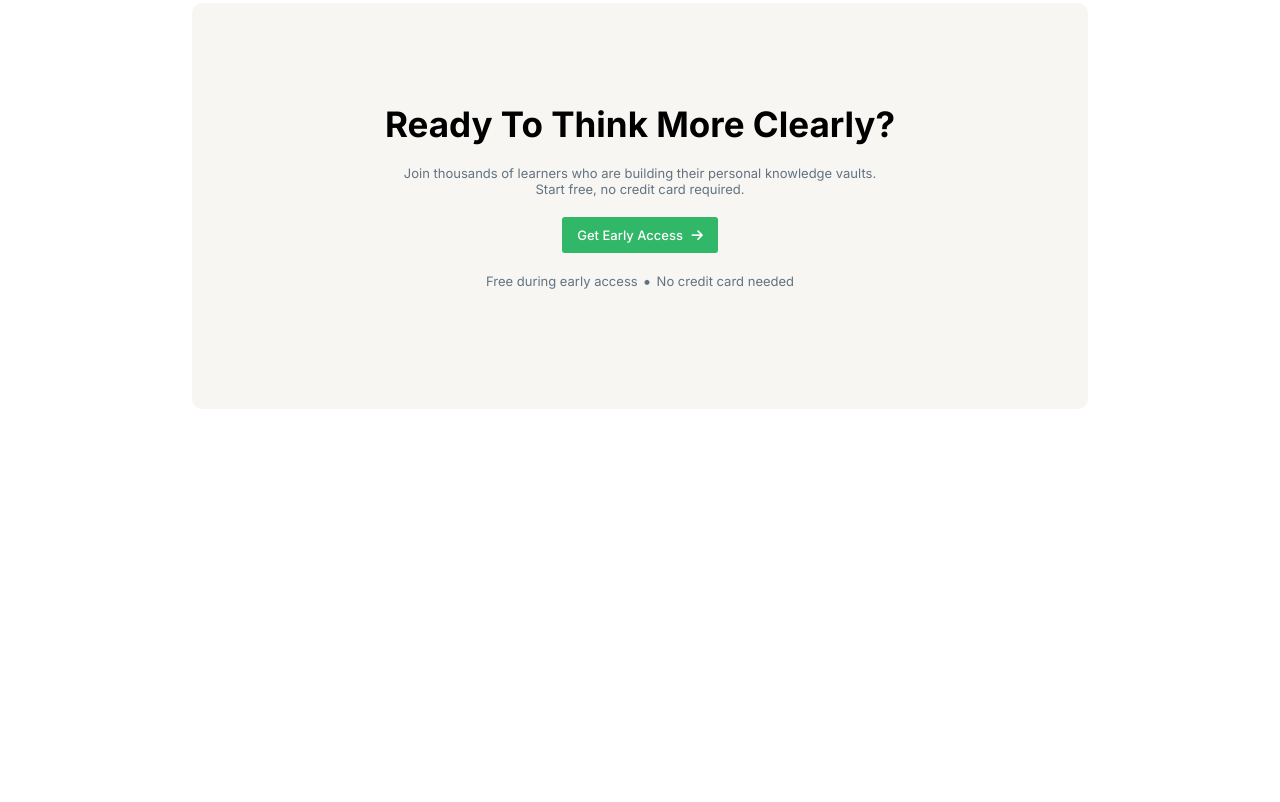
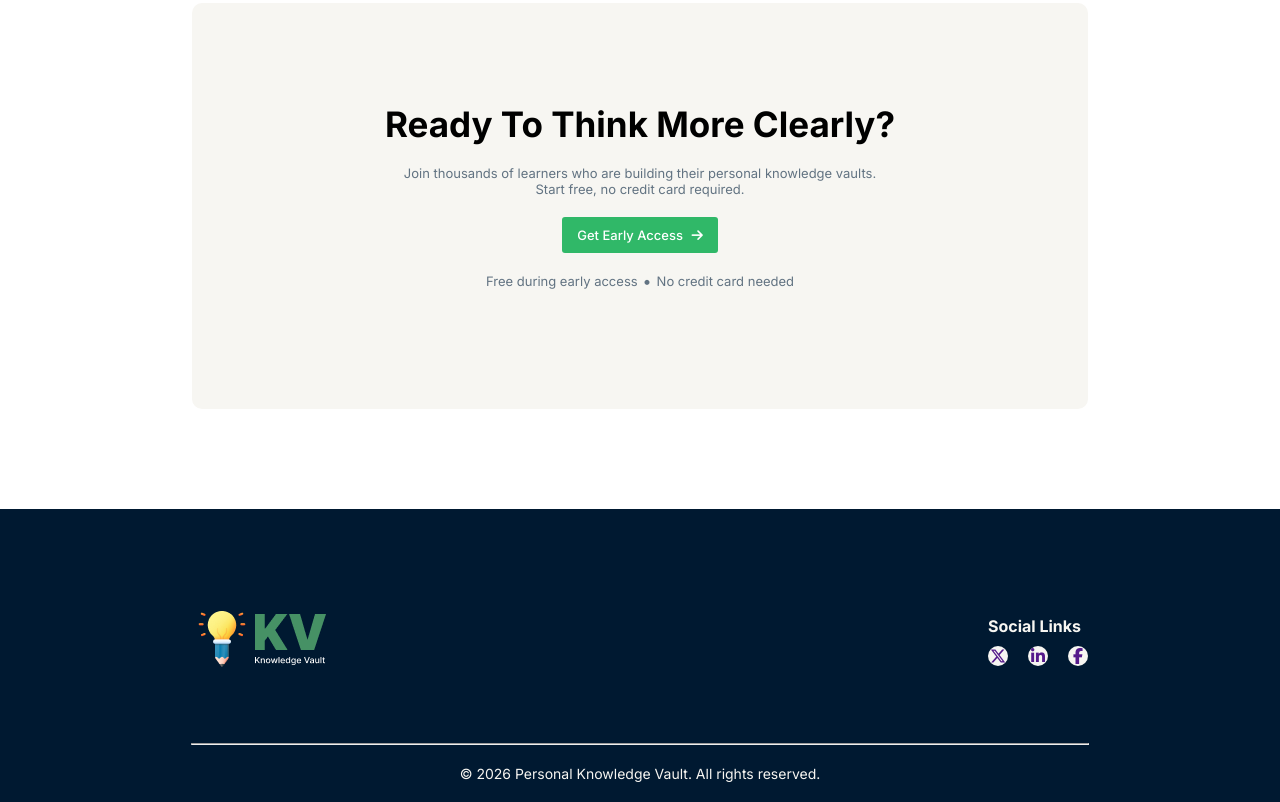
Before and after one commit to Shifath0570/first_assingment, a plain HTML site: page index.html in a window 1280 px wide. Shown: the part 2124-2926 px from the top of the page. Before the commit the page ends 2633 px from the top, so only its background shows below. Drawn offline with Linux system fonts and the light colour scheme.

Commit message:
Footer part Done

```diff
--- a/index.html
+++ b/index.html
@@ -47,7 +47,8 @@
                     <div class="banner_button">
                         <button class="banner_button_start button_hover">Start Building Your Vault <i
                                 class="fa-solid fa-arrow-right"></i></button>
-                        <button class="banner_button_work button_hover"><i class="fa-solid fa-circle-nodes"></i> See How It Works</button>
+                        <button class="banner_button_work button_hover"><i class="fa-solid fa-circle-nodes"></i> See How
+                            It Works</button>
                     </div>
                 </div>
             </div>
@@ -167,6 +168,32 @@
         </section>
     </main>
 
+
+
+    <footer>
+        <div class="footer">
+            <div class="footer_content">
+                <div class="footer_nav">
+                    <div class="footer_icon">
+                        <img src="assets/logo-footer.png" alt="">
+                    </div>
+                    <div class="footer_social_link">
+                        <h3>Social Links</h3>
+                        <div class="social_links">
+                            <li><a href=""><i class="fa-brands fa-x-twitter"></i></a></li>
+                            <li><a href=""><i class="fa-brands fa-linkedin-in"></i></a></li>
+                            <li><a href=""><i class="fa-brands fa-facebook-f"></i></a></li>
+                        </div>
+                    </div>
+                </div>
+            </div>
+        </div>
+        <hr>
+        <div class="main_footer">
+            <p>© 2026 Personal Knowledge Vault. All rights reserved.</p>
+        </div>
+    </footer>
+
 </body>
 
 </html>
--- a/style.css
+++ b/style.css
@@ -249,3 +249,66 @@
     gap: 5px;
     color: #627382;
 }
+
+
+
+
+
+
+
+footer{
+    background-color: #001931;
+    padding-top: 50px;
+}
+.footer{
+    display: flex;
+    justify-content: center;
+    align-items: center;
+}
+.footer_content{
+    width: 70%;
+    padding: 50px 0;
+}
+.footer_nav{
+    display: flex;
+    justify-content: space-between;
+    align-items: center;
+    margin-bottom: 20px;
+}
+.social_links{
+    display: flex;
+    gap: 20px;
+}
+.footer_social_link h3{
+    font-size: 16px;
+    color: #F7F6F2;
+    margin-bottom: 10px;
+}
+.social_links li{
+    list-style: none;
+    height: 20px;
+    width: 20px;
+    display: flex;
+    justify-content: center;
+    align-items: center;
+    border-radius: 20px;
+    background-color: #F7F6F2;
+}
+.main_footer p{
+    text-align: center;
+    padding: 20px 0;
+    font-size: 14px;
+    color: #F7F6F2;
+}
+hr{
+    width: 70%;
+    margin: 0 auto;
+}
+
+
+
+
+
+.button_hover:hover{
+    background-color:RebeccaPurple;
+}
```
